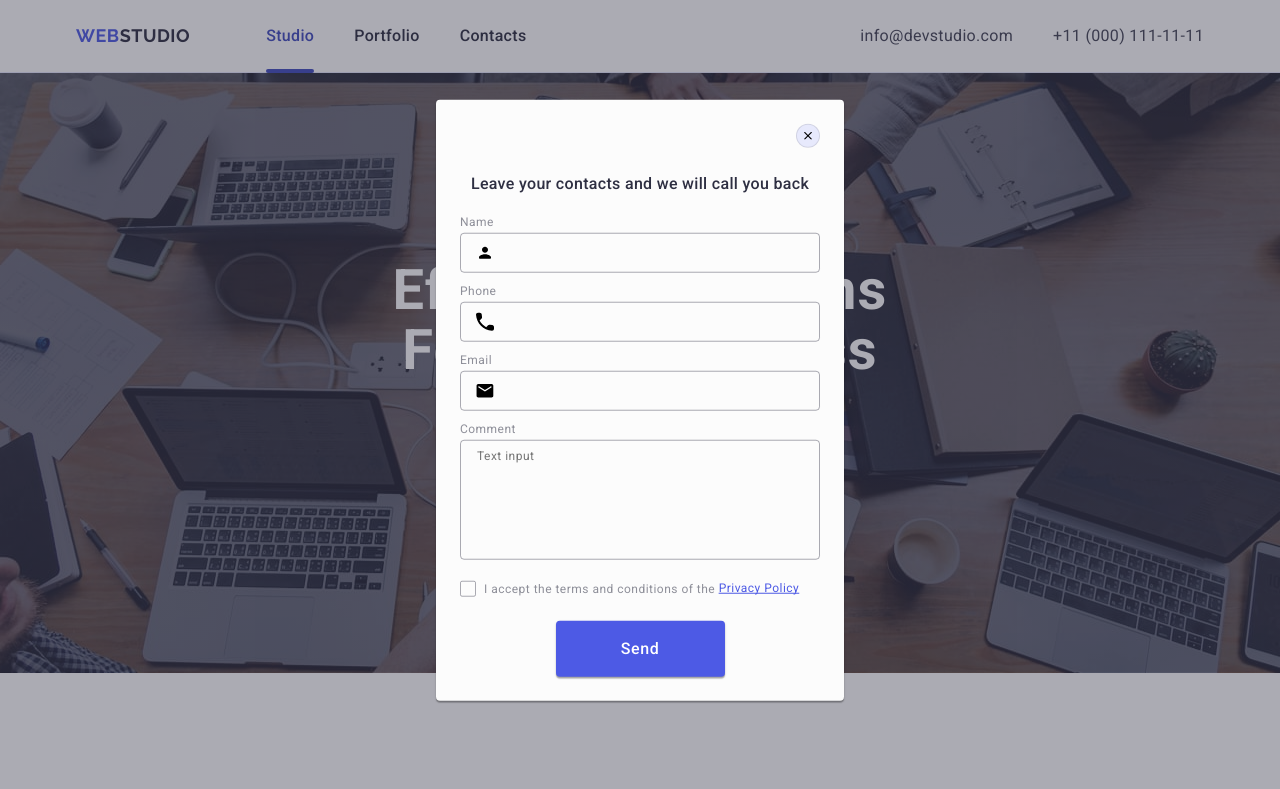
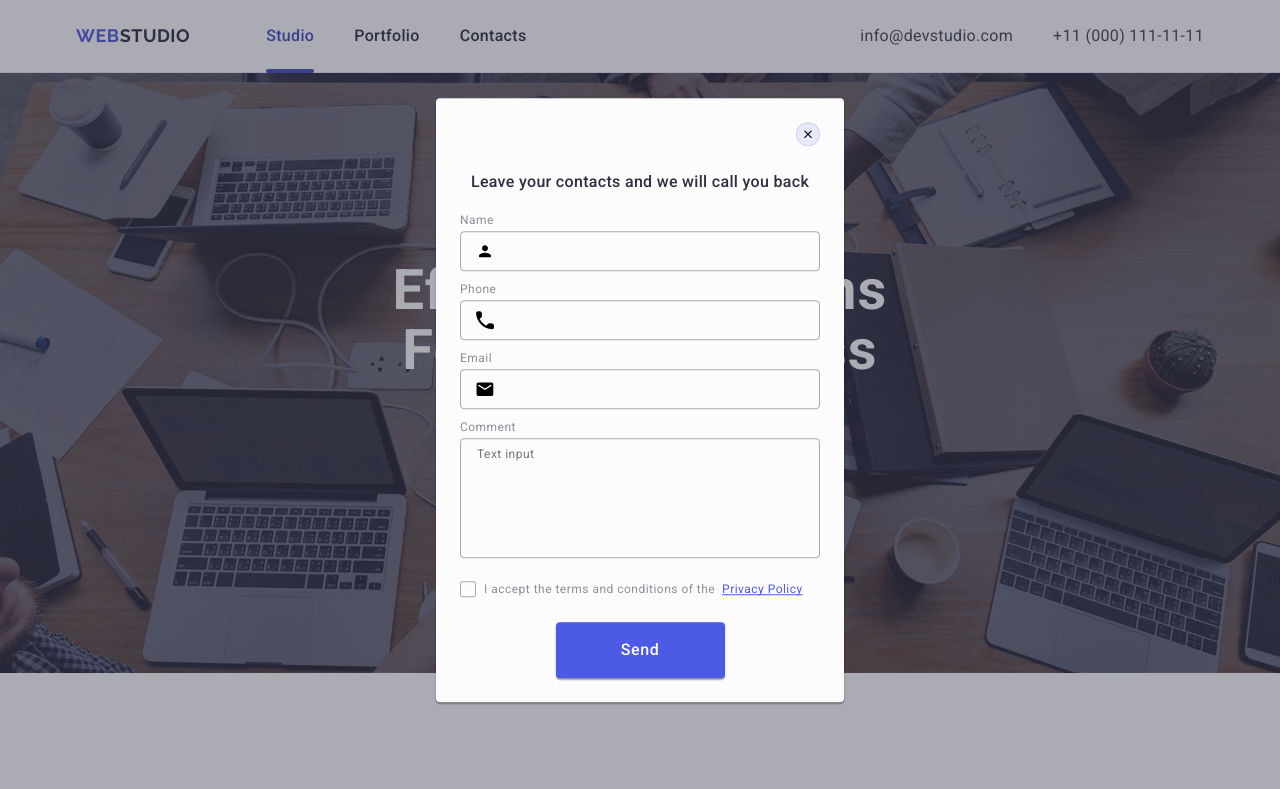
Before and after one commit to Valtereg0/goit-markup-hw-05, a plain HTML site: page index.html in a window 1280 px wide. Shown: the top 789 px of the page. Drawn offline with nearby package versions, Linux system fonts and the light colour scheme.

Commit message:
Update styles.css

```diff
--- a/css/styles.css
+++ b/css/styles.css
@@ -735,6 +735,16 @@ img {
 .modal-form {
 }
 
+.modal-label {
+  display: block;
+  font-size: 12px;
+  line-height: 1.17;
+  letter-spacing: 0.04em;
+  color: #8e8f99;
+  display: inline-block;
+  margin-bottom: 4px;
+}
+
 .modal-input {
   border: 1px solid rgba(46, 47, 66, 0.4);
   border-radius: 4px;
@@ -754,16 +764,6 @@ img {
 .modal-input:focus + .modal-icon {
   fill: #4d5ae5;
   transition: fill 250ms cubic-bezier(0.4, 0, 0.2, 1);
-}
-
-.modal-label {
-  display: block;
-  font-size: 12px;
-  line-height: 1.17;
-  letter-spacing: 0.04em;
-  color: #8e8f99;
-  display: inline-block;
-  margin-bottom: 4px;
 }
 
 .modal-field {
@@ -819,7 +819,7 @@ img {
   font-weight: 400;
   letter-spacing: 0.04em;
   color: #8e8f99;
-  display: flex;
+
   align-items: center;
   margin-bottom: 24px;
 
@@ -844,21 +844,6 @@ img {
       border 250ms cubic-bezier(0.4, 0, 0.2, 1),
       fill 250ms cubic-bezier(0.4, 0, 0.2, 1);
   }
-}
-
-.modal-chek-span {
-  width: 16px;
-  height: 16px;
-  border-radius: 2px;
-  border: 1px solid rgba(46, 47, 66, 0.4);
-  margin-right: 8px;
-  display: inline-flex;
-  justify-content: center;
-  align-items: center;
-  fill: transparent;
-  transition: background-color 250ms cubic-bezier(0.4, 0, 0.2, 1),
-    border 250ms cubic-bezier(0.4, 0, 0.2, 1),
-    fill 250ms cubic-bezier(0.4, 0, 0.2, 1);
 }
 
 .modal-chek-link {
```
